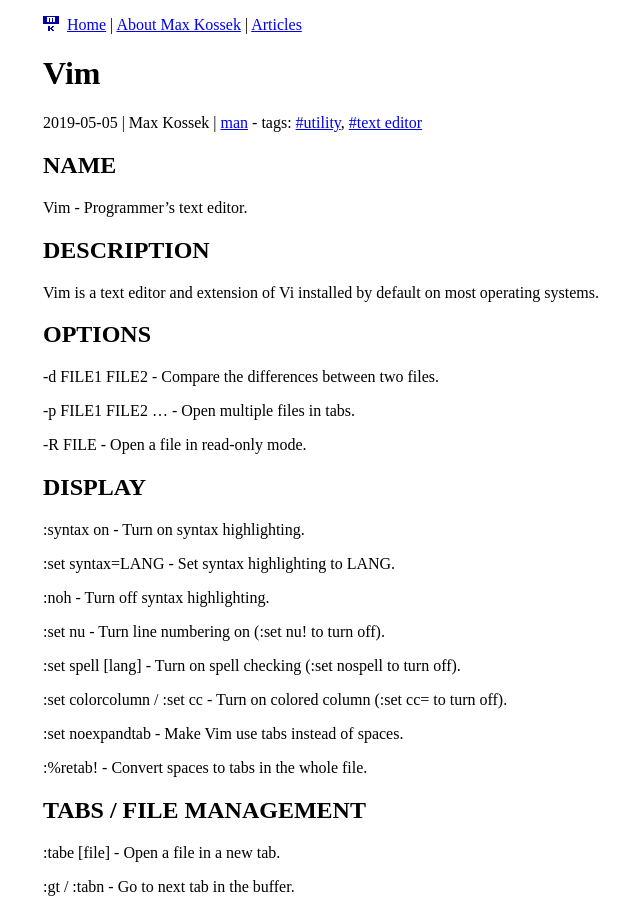
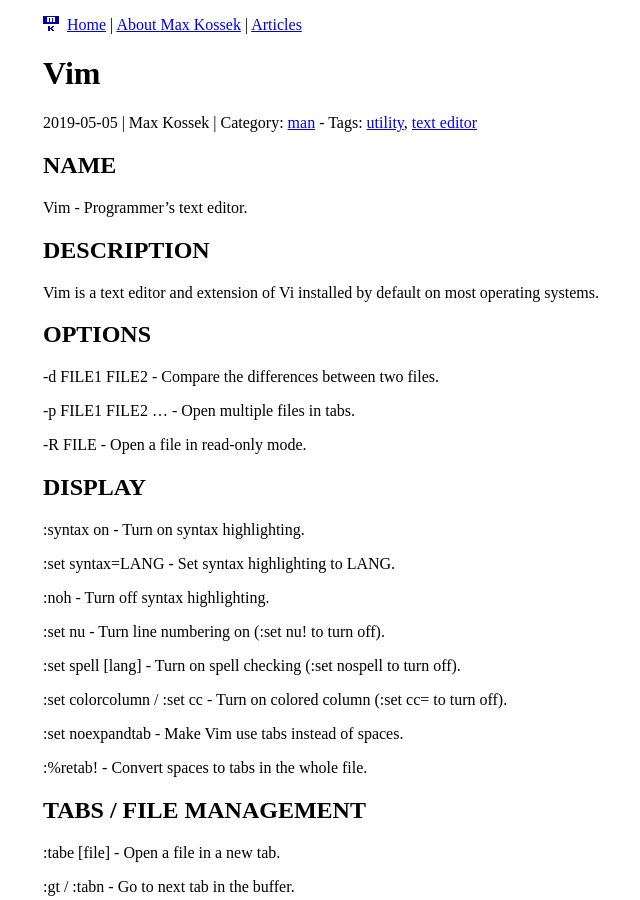
Before and after one commit to maxkossek/maxkossek.github.io, a Jekyll site: the page built from _posts/2019-05-05-vim.md, in a window 1280 px wide and 900 px high. Shown: the whole window, without its empty margins (237-877 px from the left). Built offline with Jekyll 4.4.1, drawn with Linux system fonts in a browser that asks for light colours; some of the changed text lies outside the part shown.

Commit message:
Update category and tag display

```diff
--- a/_layouts/post.html
+++ b/_layouts/post.html
@@ -9,16 +9,16 @@
 &nbsp;| <span class="author" itemprop="author" itemscope itemtype="http://schema.org/Person">{{ page.author | escape }}</span>
 {%- endif -%}
 {% if page.categories.size > 0 %}
- | <span class="category">
+ | Category: <span class="category">
 {% for category in page.categories %}
 <a href="{{site.baseurl}}/categories#{{ category | slugify }}">{{category}}</a>{% unless forloop.last %}, {% endunless %}
 {% endfor %}
 </span>
 {% endif %}
 {% if page.tags.size > 0 %}
- - <span class="tag">tags:
+ - Tags: <span class="tag">
 {% for tag in page.tags %}
-<a href="{{site.baseurl}}/tags#{{ tag | slugify }}">#{{tag}}</a>{% unless forloop.last %}, {% endunless %}
+<a href="{{site.baseurl}}/tags#{{ tag | slugify }}">{{tag}}</a>{% unless forloop.last %}, {% endunless %}
 {% endfor %}
 </span>
 {% endif %}
@@ -26,6 +26,7 @@
 </header>
 
 <main role="main">
+
 {{ content }}
 
 <aside class="related" style="margin-top: 3rem">
@@ -41,7 +42,7 @@
 {% if page.tags.size > 0 %}
  - <span class="tag">Tags:
 {% for tag in page.tags %}
-<a href="{{site.baseurl}}/tags#{{ tag | slugify }}">#{{tag}}</a>{% unless forloop.last %}, {% endunless %}
+<a href="{{site.baseurl}}/tags#{{ tag | slugify }}">{{tag}}</a>{% unless forloop.last %}, {% endunless %}
 {% endfor %}
 </span>
 {% endif %}
@@ -55,4 +56,5 @@
 </ul>
 <p><a title="Scroll back to the top of the page" href="#">^ back to top</a></p>
 </aside>
+
 </main>
--- a/tags.html
+++ b/tags.html
@@ -24,7 +24,7 @@
 <hr>
 
 {% for tag in site.tags %}
-<h3 id="{{ tag[0] | slugify }}"># {{ tag | first }} <span class="meta">({{ tag[1].size }})</span></h3>
+<h3 id="{{ tag[0] | slugify }}">{{ tag | first }} <span class="meta">({{ tag[1].size }})</span></h3>
 <ul>
 {% for post in tag.last %}
 <li><a href="{{ post.url }}" title="{{ post.title }}">{{ post.title }}</a> | <span class="meta"><time class="date" datetime="{{ post.date | date_to_xmlschema }}" itemprop="datePublished">{{ post.date | date: "%Y-%m-%d" }}</time></span></li>
```
